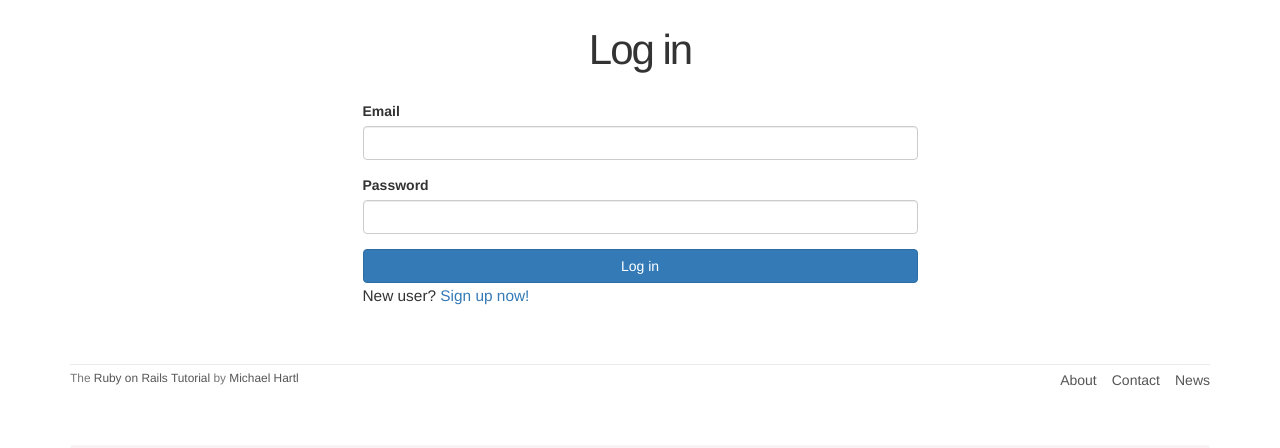
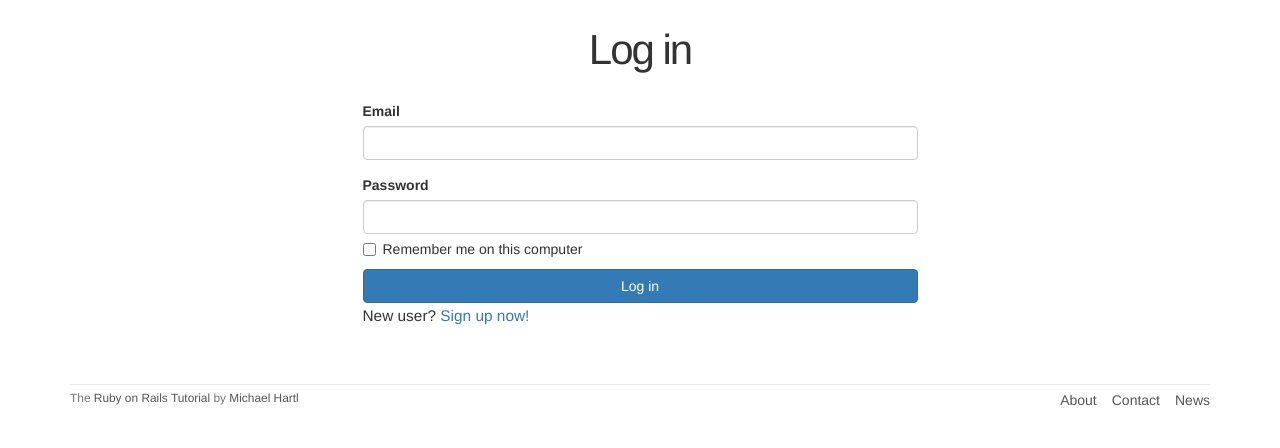
Before and after one commit to cd-glacier/rails-tutorial, a Rails app: template app/views/sessions/new.html.erb in a window 1280 px wide. Shown: the part 51-499 px from the top of the page. Run offline with Rails 7, Linux system fonts and the light colour scheme; the template is opened without the code that fills it, so the values that code supplies are empty; style sheets or scripts are compiled from the project's sources; some libraries are stand-ins or nearby versions.

Commit message:
finish 9.2

```diff
--- a/app/assets/stylesheets/custom.scss
+++ b/app/assets/stylesheets/custom.scss
@@ -140,3 +140,17 @@ input {
     color: $state-danger-text;
   }
 }
+
+.checkbox {
+  margin-top: -10px;
+  margin-bottom: 10px;
+  span {
+    margin-left: 20px;
+    font-weight: normal;
+  }
+}
+
+#session_remember_me {
+  width: auto;
+  margin-left: 0;
+}
--- a/app/controllers/sessions_controller.rb
+++ b/app/controllers/sessions_controller.rb
@@ -6,6 +6,7 @@ class SessionsController < ApplicationController
     user = User.find_by(email: params[:session][:email].downcase)
     if user && user.authenticate(params[:session][:password])
       log_in user
+      params[:session][:remember_me] == '1' ? remember(user) : forget(user)
       remember user
       redirect_to user
     else
--- a/app/views/sessions/new.html.erb
+++ b/app/views/sessions/new.html.erb
@@ -11,6 +11,11 @@
       <%= f.label :password %>
       <%= f.password_field :password, class: 'form-control' %>
 
+      <%= f.label :remember_me, class: "checkbox inline" do %>
+        <%= f.check_box :remember_me %>
+        <span>Remember me on this computer</span>
+      <% end %>
+
       <%= f.submit "Log in", class: "btn btn-primary" %>
     <% end %>
 
```
